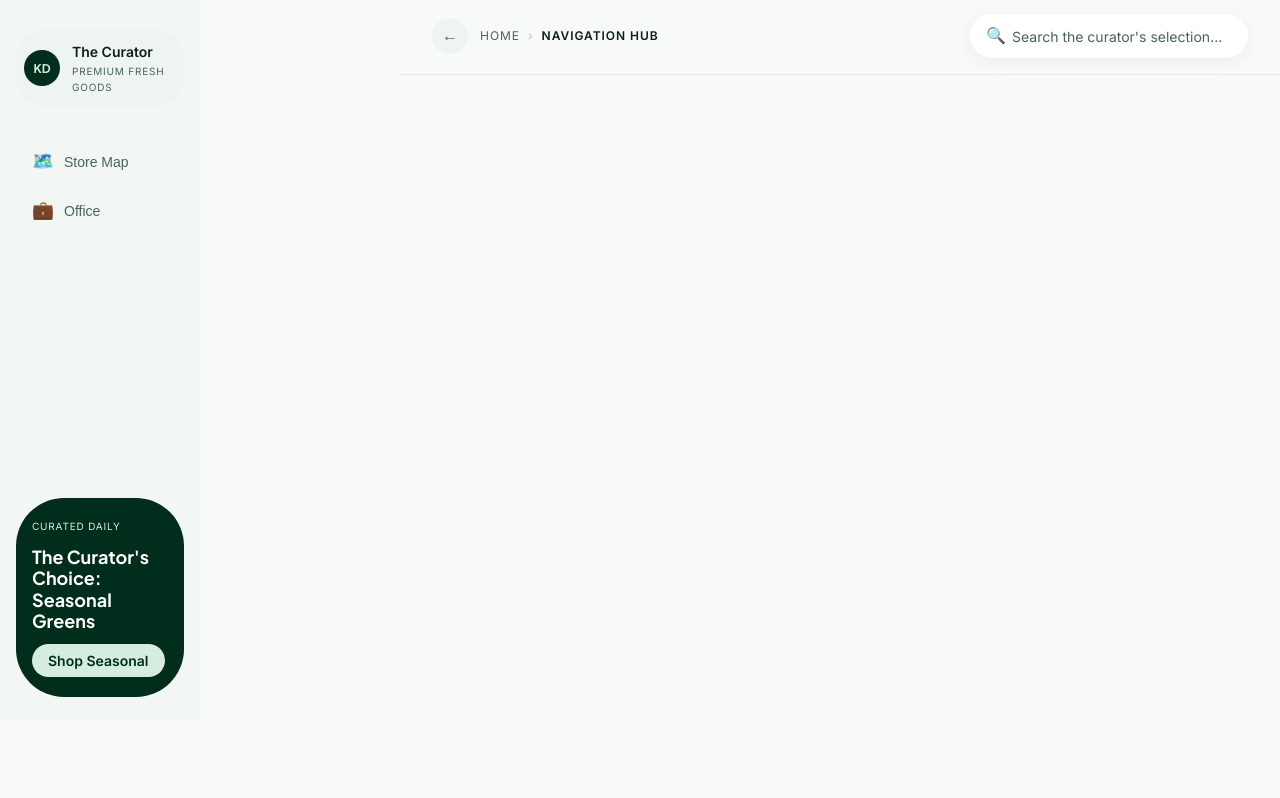
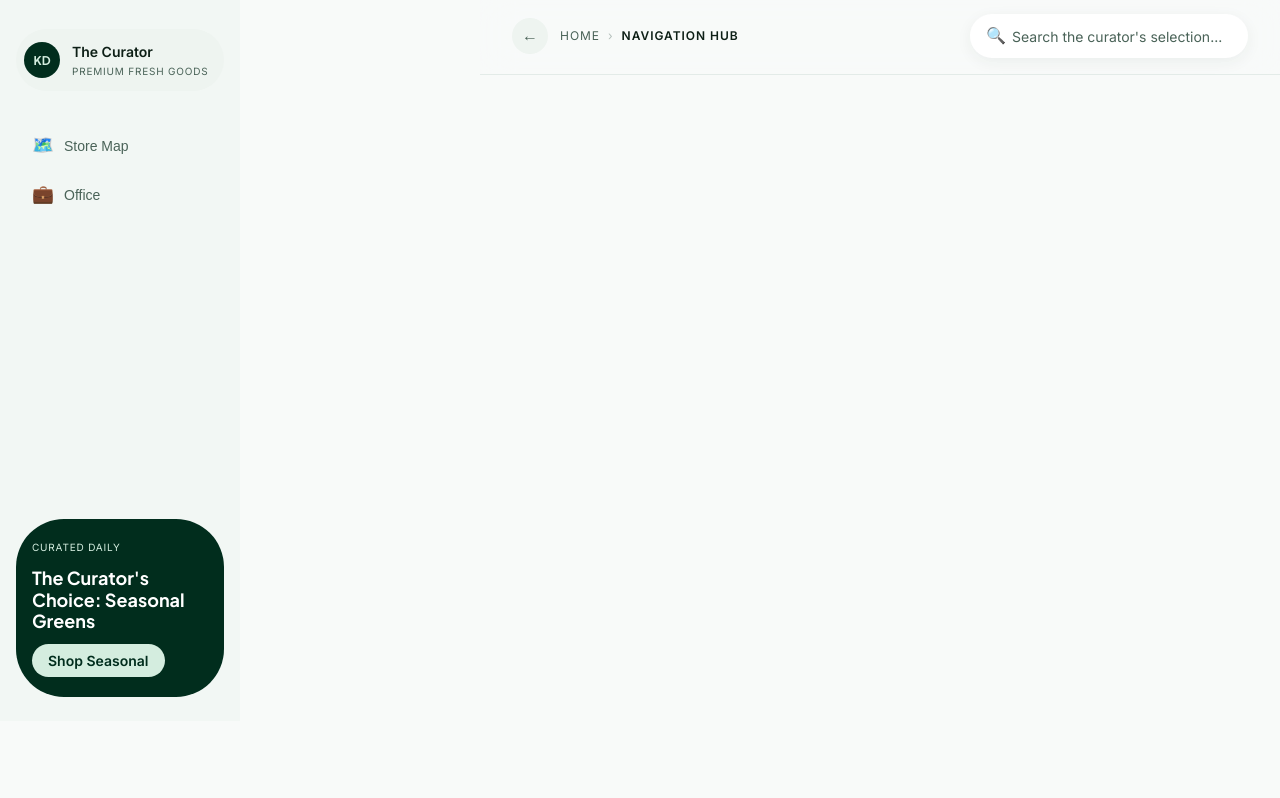
Before and after one commit to DanielaKeeh/SuperMarketPL, a plain HTML site: page public/index.html in a window 1280 px wide. Shown: the part 79-877 px from the top of the page. Drawn offline with Linux system fonts and the light colour scheme; files whose address does not match are found by name.

Commit message:
Fixes
2 Fixes

```diff
--- a/public/css/tokens.css
+++ b/public/css/tokens.css
@@ -100,7 +100,7 @@
   --transition-slow:    0.4s ease;
 
   /* ── Layout ── */
-  --sidebar-width:      200px;
+  --sidebar-width:      240px;
   --content-max-width:  1440px;
   --header-height:      64px;
 
```
Also changed, not shown: 1 other file.
